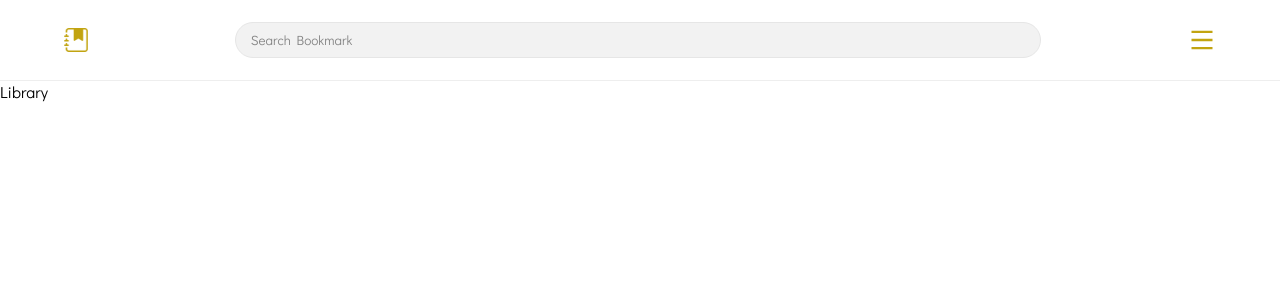
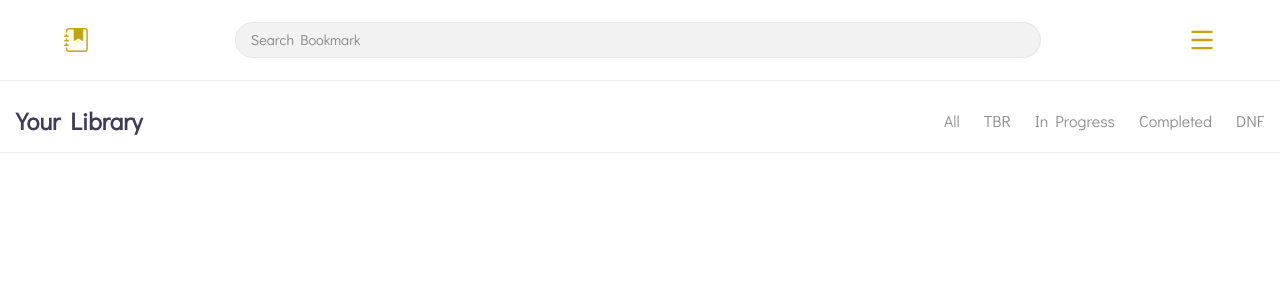
Before and after one commit to m-oniqu3/bookmark-app, a React (Create React App) app: page /library in a window 1280 px wide. Shown: the top 300 px of the page. Built offline with nearby package versions, Linux system fonts and the light colour scheme; no server answers.

Commit message:
Added library nav

```diff
--- /dev/null
+++ b/src/components/library/LibraryNav.jsx
@@ -0,0 +1,43 @@
+import React, { useEffect, useState } from "react";
+import styled from "./LibraryNav.module.css";
+
+const links = ["All", "TBR", "In Progress", "Completed", "DNF"];
+
+const LibraryNav = ({ searchParams, setSearchParams }) => {
+  const [link, setlink] = useState("");
+
+  //get the category from the url
+  let urlParam = searchParams?.get("category");
+
+  const handleLink = (link) => setlink(link);
+
+  //update the search params when the link changes
+  useEffect(() => {
+    if (link) {
+      setSearchParams({ category: link });
+    }
+  }, [link, setSearchParams]);
+
+  const navLinks = links.map((link) => {
+    const active =
+      urlParam === link || (urlParam === "To Be Read" && link === "TBR");
+    return (
+      <p
+        key={link}
+        onClick={() => handleLink(link)}
+        className={active ? styled.active : styled.link}
+      >
+        {link}
+      </p>
+    );
+  });
+
+  return (
+    <nav className={styled["library-navbar"]}>
+      <h1>Your Library</h1>
+      <div className={styled["library-links"]}>{navLinks}</div>
+    </nav>
+  );
+};
+
+export default LibraryNav;
--- /dev/null
+++ b/src/components/library/LibraryNav.module.css
@@ -0,0 +1,55 @@
+.library-navbar {
+    padding: 1rem;
+    border-bottom: 1px solid rgba(230, 230, 230, 0.688);
+    margin-bottom: 2rem;
+}
+
+.library-navbar h1 {
+    display: none;
+}
+
+.library-links {
+    display: flex;
+    justify-content: space-between;
+    align-items: center;
+    /* padding-top: 1rem; */
+    cursor: pointer;
+}
+
+.link {
+    color: var(--med-grey);
+    font-weight: 400;
+}
+
+.active {
+    font-weight: 600;
+    color: var(--dark-blue);
+}
+
+/* Media Queries */
+
+@media (min-width: 768px) {
+    .library-navbar h1 {
+        display: grid;
+        color: var(--dark-blue);
+        font-weight: bold;
+    }
+
+    .library-navbar {
+        display: flex;
+        justify-content: space-between;
+        align-items: center;
+        padding-top: 1.5rem;
+    }
+
+    .library-links {
+        padding-top: 0;
+        gap: 1.5rem;
+    }
+}
+
+@media (min-width: 900px) {
+    .library-navbar {
+        margin-top: 0;
+    }
+}
--- a/src/components/pages/Library.jsx
+++ b/src/components/pages/Library.jsx
@@ -1,7 +1,13 @@
 import React from "react";
+import { useSearchParams } from "react-router-dom";
+import Container from "../helpers/container/Container";
+import LibraryNav from "../library/LibraryNav";
 
 const Library = () => {
-  return <div>Library</div>;
+  const [searchParams, setSearchParams] = useSearchParams();
+  return (
+    <LibraryNav searchParams={searchParams} setSearchParams={setSearchParams} />
+  );
 };
 
 export default Library;
--- a/src/components/search/SearchBar.module.css
+++ b/src/components/search/SearchBar.module.css
@@ -18,7 +18,6 @@
     padding: 8px 15px;
     padding-right: 40px;
     color: var(--med-grey);
-
     width: 100%;
 }
 
@@ -28,4 +27,5 @@
 
 .search input::placeholder {
     color: var(--med-grey);
+    font-size: .9rem;
 }
```
